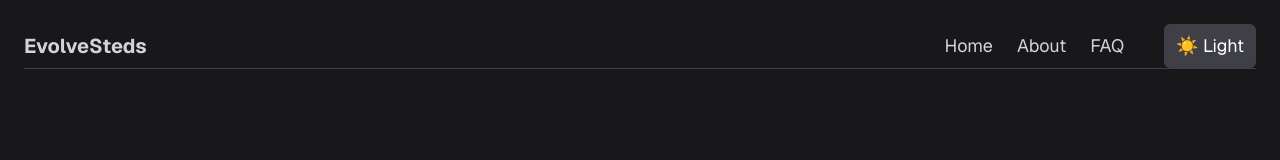
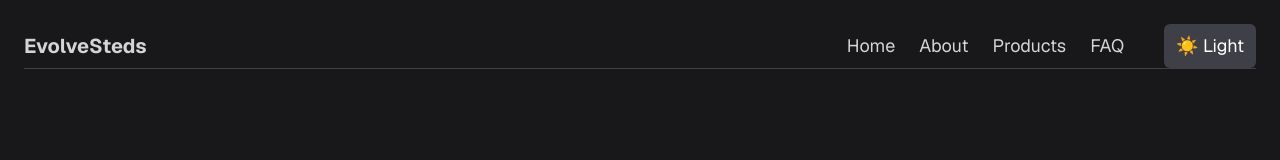
Before and after one commit to CloudSlippers/EvolveSteds, a Next.js app: page / in a window 1280 px wide. Shown: the top 160 px of the page. Built offline with nearby package versions, Linux system fonts and the light colour scheme.

Commit message:
products in navbar now kek

```diff
--- a/components/Navbar.tsx
+++ b/components/Navbar.tsx
@@ -1,3 +1,4 @@
+'use client'
 
 import { useState } from 'react'
 import Link from 'next/link'
@@ -22,6 +23,7 @@ export default function Navbar({
       <div className="hidden md:flex items-center space-x-6 text-lg">
         <Link href="/" className="hover:text-black dark:hover:text-white">Home</Link>
         <Link href="/about" className="hover:text-black dark:hover:text-white">About</Link>
+        <Link href="/products" className="hover:text-black dark:hover:text-white">Products</Link>
         <Link href="/faq" className="hover:text-black dark:hover:text-white">FAQ</Link>
         <button
           onClick={toggleTheme}
@@ -43,6 +45,7 @@ export default function Navbar({
           <div className="flex flex-col px-6 py-4 space-y-4 text-lg">
             <Link href="/" onClick={() => setMenuOpen(false)}>Home</Link>
             <Link href="/about" onClick={() => setMenuOpen(false)}>About</Link>
+            <Link href="/products" onClick={() => setMenuOpen(false)}>Products</Link>
             <Link href="/faq" onClick={() => setMenuOpen(false)}>FAQ</Link>
             <button
               onClick={() => {
```
